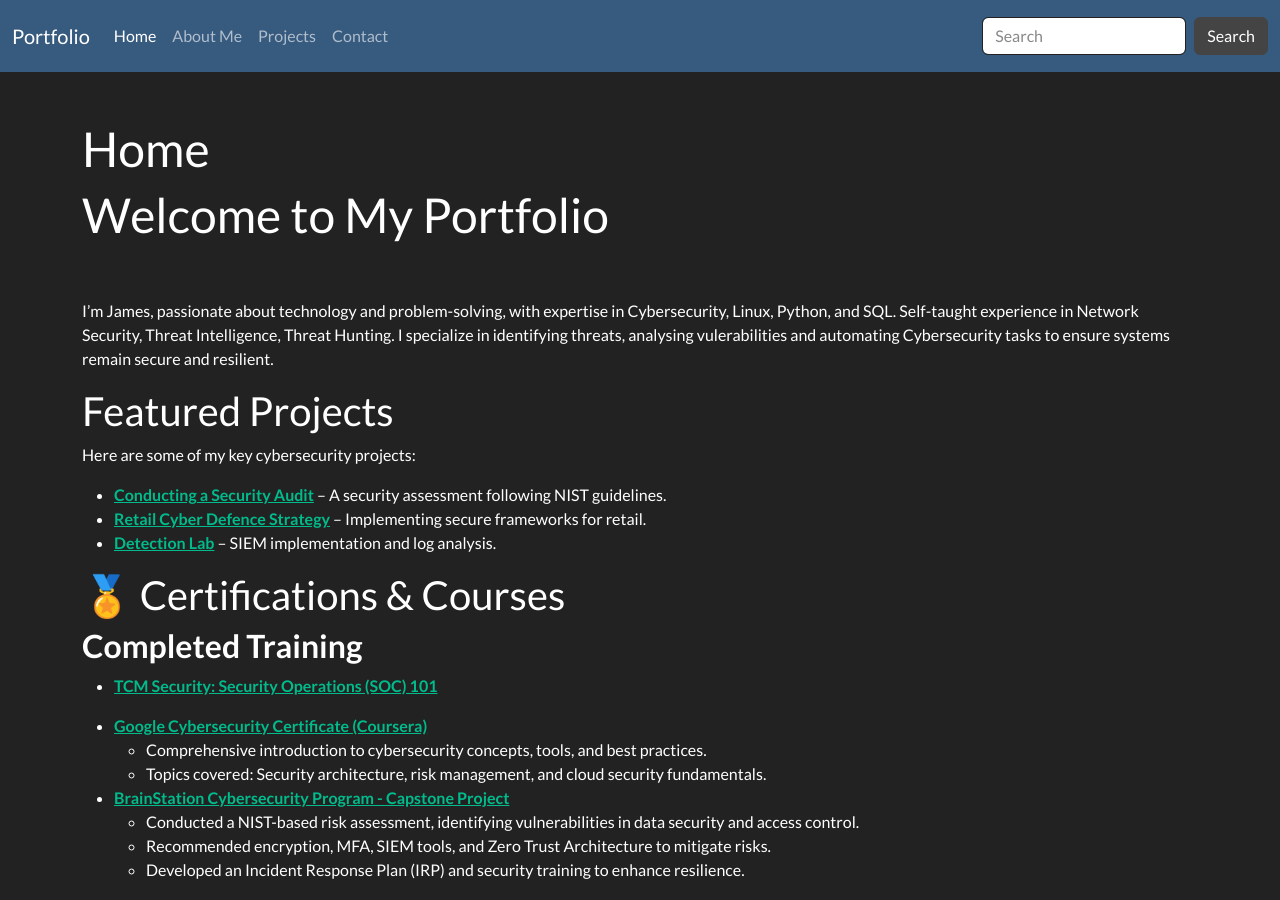
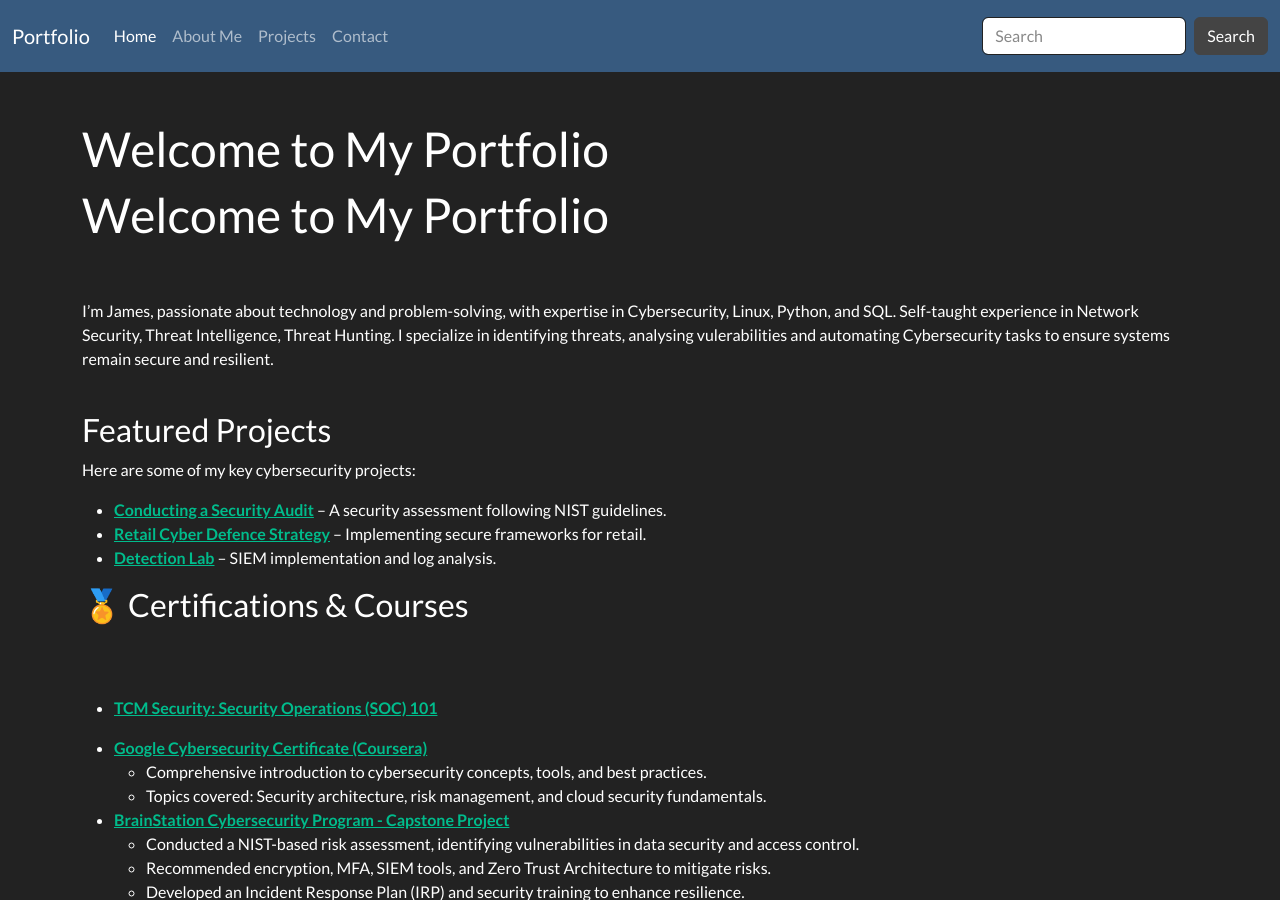
Before and after one commit to JKopal101/jkopal101.github.io, a Jekyll site: the page built from index.md, in a window 1280 px wide and 900 px high. Built offline with Jekyll 4.4.1, drawn with Linux system fonts in a browser that asks for light colours; our own code applies the rules of GitHub Pages for plain Markdown files.

Commit message:
Update index.md

```diff
--- a/index.md
+++ b/index.md
@@ -1,22 +1,21 @@
 ---
 layout: page
-title: Home
+title:
 ---
 
 # Welcome to My Portfolio
 <br><br>
 I'm James, passionate about technology and problem-solving, with expertise in Cybersecurity, Linux, Python, and SQL. Self-taught experience in Network Security, Threat Intelligence, Threat Hunting. I specialize in identifying threats, analysing vulerabilities and automating Cybersecurity tasks to ensure systems remain secure and resilient.
-
-## Featured Projects
+<br><br>
+### Featured Projects
 Here are some of my key cybersecurity projects:
 
 - **[Conducting a Security Audit](https://github.com/JKopal101/Conducting-a-Security-Audit)** – A security assessment following NIST guidelines.
 - **[Retail Cyber Defence Strategy](https://github.com/JKopal101/Retail-Cyber-Defence-Strategy)** – Implementing secure frameworks for retail.
 - **[Detection Lab](https://github.com/JKopal101/Detection-Lab)** – SIEM implementation and log analysis.
 
-## 🏅 Certifications & Courses
-
-### **Completed Training**
+### 🏅 Certifications & Courses
+<br><br>
 
 - **[TCM Security: Security Operations (SOC) 101](https://tcm-sec.com/)**
 
@@ -31,12 +30,11 @@ Here are some of my key cybersecurity projects:
 
 
 ### **Planned Certifications**
+<br><br>
 - **CompTIA Security+**, **CompTIA Network+**, **CISSP**
 - **ISO 27001 Lead Implementer**
 
 My focus is on developing expertise in threat detection, incident response, and security policy implementation while continuing to work towards certifications.
-
-<br><br>
 
 I’ve honed my skills through hands-on projects, certification programs, and real-world experience working with tools like Wireshark, Splunk, Suricata, and Python. As I continue my journey, I aim to contribute to the growing field of Cybersecurity by taking on roles such as Security Analyst and SOC Analyst.
 
@@ -48,24 +46,24 @@ I’ve honed my skills through hands-on projects, certification programs, and re
 
 # 🛡 Key Tools
 
-### **Network:**
+#### **Network:**
 - `tcpdump`, `Wireshark`, `Nmap`
 
-### **Endpoint Protection:**
+#### **Endpoint Protection:**
 - `Microsoft Defender for Endpoint`, `Velociraptor`
 
-### **SIEM:**
+#### **SIEM:**
 - `Splunk`, `Elastic`
 
-### **Governance, Risk, and Compliance (GRC):**
+#### **Governance, Risk, and Compliance (GRC):**
 - **Tools:** `RiskWatch`, `ISO Compliance Tracker`
 - **Frameworks:** NIST, ISO 27001, MITRE ATT&CK
 
 ---
 
 
-## 🌐 Let's Connect
-<br><br>
+### 🌐 Let's Connect
+<br>
 I'm always looking for new opportunities to grow and collaborate. Feel free to explore my projects and get in touch in you'd like to discuss potential collaborations or cybersecurity solutions.
 
 ---
```
